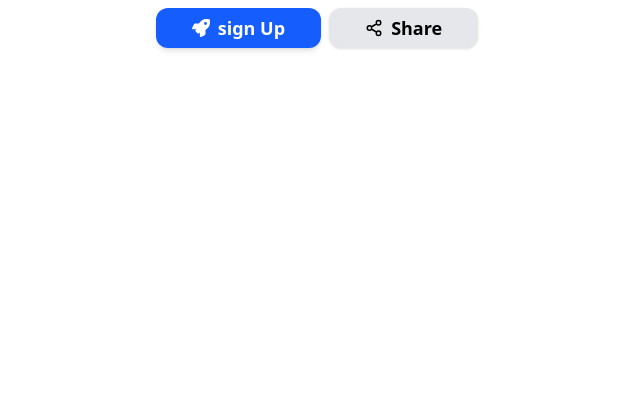
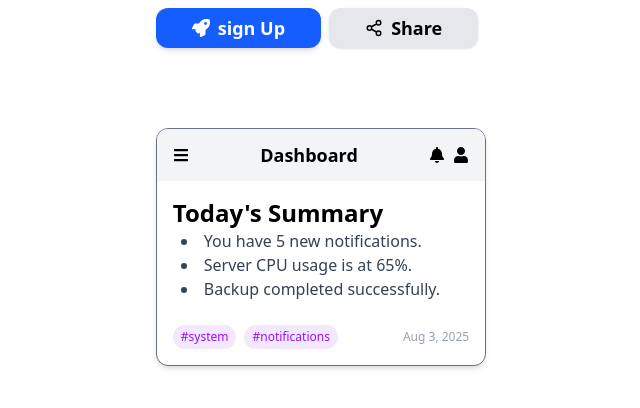
Before and after one commit to krishnasahu22032003/BrainBin, a React (Vite) app in the folder Frontend/: page / in a window 1280 px wide. Shown: the top 408 px of the page, without its empty margins (319-959 px from the left). Built offline with nearby package versions, Linux system fonts and the light colour scheme.

Commit message:
Card component created for frontend still needs to improve

```diff
--- a/Frontend/src/App.tsx
+++ b/Frontend/src/App.tsx
@@ -1,6 +1,7 @@
 import { Button } from "./components/Button"
-import { FaRocket } from "react-icons/fa"; // ✅ Correct icon import
+import { FaRocket, FaBars, FaBell, FaUser } from "react-icons/fa"; // ✅ Correct icon import
 import { GrShareOption } from "react-icons/gr";
+import Card from "./components/Card";
 function App() {
 
 
@@ -9,6 +10,20 @@ function App() {
      <div >
 <Button variant="primary" size="lg" text="sign Up" onClick={()=>{console.log("clicked")}} icon={<FaRocket/>}/>
 <Button  variant="secondary" size="lg" text="Share" onClick={()=>{console.log("clicked")}} icon={<GrShareOption/>}/>
+  <Card
+      Title="Dashboard"
+      lefticon={<FaBars />}
+      righticon1={<FaBell />}
+      righticon2={<FaUser />}
+      heading="Today's Summary"
+      points={[
+        "You have 5 new notifications.",
+        "Server CPU usage is at 65%.",
+        "Backup completed successfully.",
+      ]}
+      hashtags={["system", "notifications"]}
+      date="Aug 3, 2025"
+    />
      </div>
     </>
   )
--- a/Frontend/src/components/Button.tsx
+++ b/Frontend/src/components/Button.tsx
@@ -8,8 +8,8 @@ export interface ButtonProps {
   icon?: ReactNode;
   onClick: () => void;
 }
-
-export const Button: React.FC<ButtonProps> = ({ variant, size, text, icon, onClick }) => {
+//React.Fc stands for react functional component
+export const Button:React.FC<ButtonProps> = ({ variant, size, text, icon, onClick }) => {
   const baseClasses = "inline-flex items-center justify-center rounded-xl mt-2 font-semibold transition-all duration-200 focus:outline-none";
 
   const variantStyles: Record<ButtonProps["variant"], string> = {
--- /dev/null
+++ b/Frontend/src/components/Card.tsx
@@ -0,0 +1,73 @@
+import type { ReactElement } from "react";
+
+interface Topbar {
+  Title: string;
+  lefticon: ReactElement;
+  righticon1: ReactElement;
+  righticon2: ReactElement;
+  heading?: string;
+  points?: string[];
+  hashtags?: string[];
+  date?: string;
+}
+
+const Card: React.FC<Topbar> = ({
+  Title,
+  lefticon,
+  righticon1,
+  righticon2,
+  heading = "Subheading",
+  points = [],
+  hashtags = [],
+  date = "Aug 3, 2025",
+}) => {
+  const wrapperStyle =
+    "border border-gray-500 w-full mt-20 rounded-xl shadow-md overflow-hidden bg-white ";
+  const topbarStyle =
+    "flex items-center justify-between px-4 py-3 bg-gray-100 ";
+  const titleStyle = "text-lg font-semibold text-center flex-1";
+  const headingStyle = "text-2xl font-bold px-4 pt-4";
+  const listStyle = "list-disc list-inside text-gray-700 px-6 pb-4";
+  const bottomBarStyle = "flex justify-between items-center px-4 pb-4 pt-2";
+
+  return (
+    <div className={wrapperStyle}>
+      {/* Top Bar */}
+      <div className={topbarStyle}>
+        <div>{lefticon}</div>
+        <div className={titleStyle}>{Title}</div>
+        <div className="flex gap-2">
+          {righticon1}
+          {righticon2}
+        </div>
+      </div>
+
+      {/* Heading */}
+      <h2 className={headingStyle}>{heading}</h2>
+
+      {/* Bullet Points */}
+      <ul className={listStyle}>
+        {points.map((point, idx) => (
+          <li key={idx}>{point}</li>
+        ))}
+      </ul>
+
+      {/* Bottom Hashtags and Date */}
+      <div className={bottomBarStyle}>
+        <div className="flex gap-2 flex-wrap">
+          {hashtags.map((tag, idx) => (
+            <span
+              key={idx}
+              className="text-xs px-2 py-1 bg-purple-100 text-purple-600 rounded-full"
+            >
+              #{tag}
+            </span>
+          ))}
+        </div>
+        <div className="text-xs text-gray-400">{date}</div>
+      </div>
+    </div>
+  );
+};
+
+export default Card;
```
